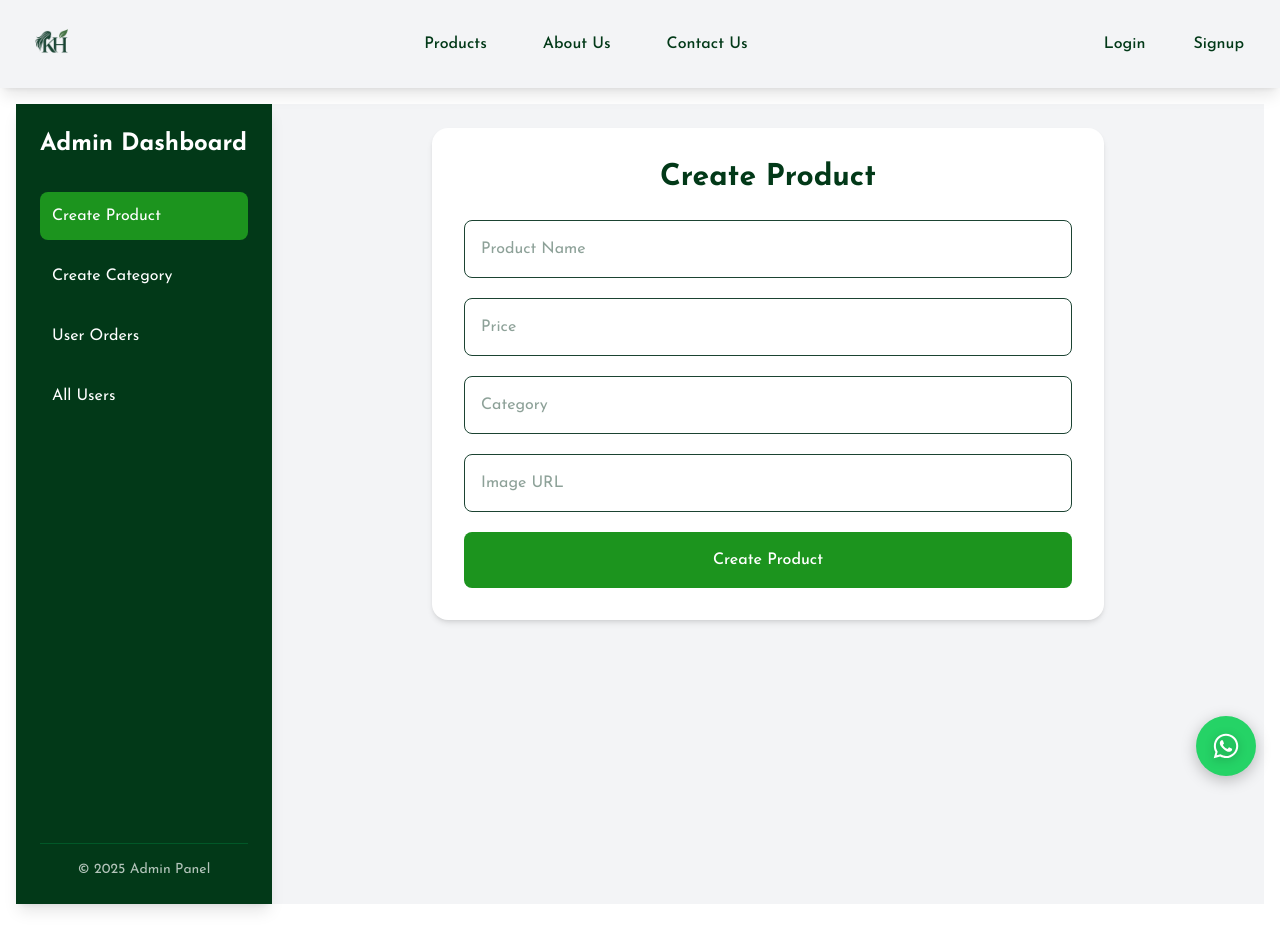
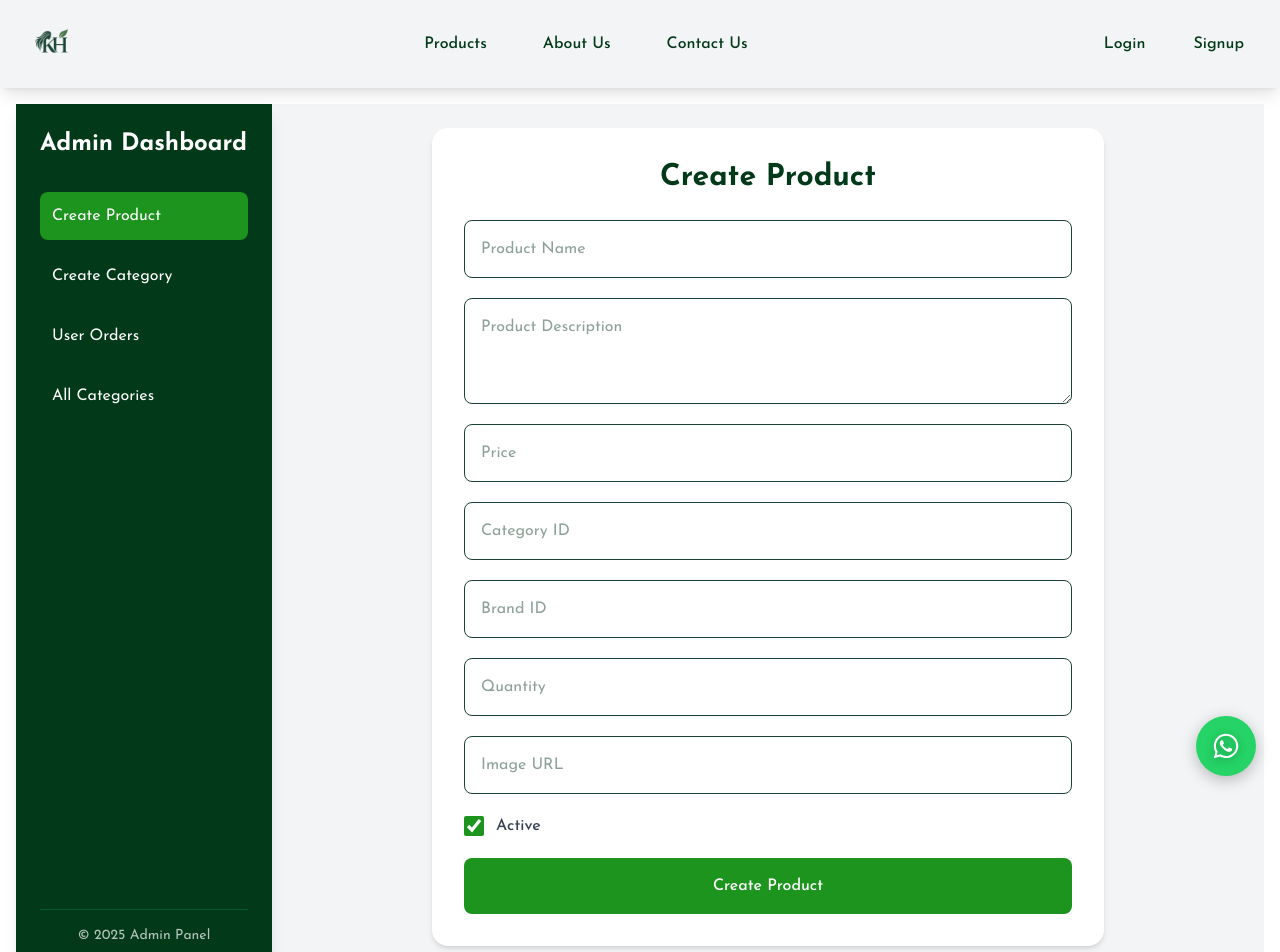
Before and after one commit to KathanCodesHere/HerbalProductsFrontend, a React (Vite) app: page /admin/create-product in a window 1280 px wide. Shown: the top 952 px of the page. Built offline with nearby package versions, Linux system fonts and the light colour scheme.

Commit message:
Made some changes in the Admin Side

```diff
--- a/index.html
+++ b/index.html
@@ -2,9 +2,9 @@
 <html lang="en">
   <head>
     <meta charset="UTF-8" />
-    <link rel="icon" type="image/svg+xml" href="/vite.svg" />
+    <link rel="icon" type="image/svg+xml" href="logos/logo.png" />
     <meta name="viewport" content="width=device-width, initial-scale=1.0" />
-    <title>Herbal Products</title>
+    <title>Kesh Herbal</title>
  </head>
   <body>
     <div id="root"></div>
--- a/src/App.jsx
+++ b/src/App.jsx
@@ -1,6 +1,5 @@
 import { BrowserRouter, Routes, Route } from "react-router-dom";
 import MainLayout from "./layouts/MainLayout";
-import Footer from "./components/Footer";
 import Home from "./components/pages/Home";
 import Login from "./components/pages/Login";
 import Signup from "./components/pages/Signup";
--- /dev/null
+++ b/src/components/admin/AllCategories.jsx
@@ -0,0 +1,85 @@
+import React,{useEffect,useState} from "react";
+import {useAdmin} from '../../hooks/useAdmin'
+
+const AllCategories = () => {
+
+  const [categories,setCategories]=useState([]);
+  const {getAllCategoryAd}=useAdmin();
+//   const categories = [
+//     {
+//       id: 3,
+//       name: "Shampoo",
+//       description: "Here are the best Shampoo herbal",
+//       created_at: "2025-10-30T19:51:27.870637",
+//     },
+//     {
+//       id: 2,
+//       name: "Herbal Teas",
+//       description: "Natural herbal tea blends",
+//       created_at: "2025-10-16T12:38:04.509889",
+//     },
+//   ];
+    useEffect(()=>{
+        const fetchData=async()=>{
+            console.log("fetch data method");
+            try{
+                const data=await getAllCategoryAd();
+                // console.log(data.data.categories);
+                setCategories(data.data.categories)
+
+            }
+            catch(err){
+                console.log(err);
+            }
+        }
+        fetchData();
+    },[]);
+
+  return (
+    <div className="w-full max-w-4xl mx-auto bg-white p-6 sm:p-8 rounded-2xl shadow-md overflow-x-auto">
+      <h2 className="text-2xl sm:text-3xl font-bold mb-6 text-[#023918] text-center">
+        All Categories
+      </h2>
+
+      <table className="w-full border border-gray-200 rounded-lg overflow-hidden">
+        <thead className="bg-[#023918] text-white">
+          <tr>
+            <th className="py-3 px-4 text-left text-sm sm:text-base">ID</th>
+            <th className="py-3 px-4 text-left text-sm sm:text-base">Name</th>
+            <th className="py-3 px-4 text-left text-sm sm:text-base">Description</th>
+            <th className="py-3 px-4 text-left text-sm sm:text-base">Created At</th>
+          </tr>
+        </thead>
+        <tbody>
+          {categories.map((cat, index) => (
+            <tr
+              key={cat.id}
+              className={`border-b border-gray-200 ${
+                index % 2 === 0 ? "bg-gray-50" : "bg-white"
+              } hover:bg-green-50 transition-all duration-200`}
+            >
+              <td className="py-3 px-4 text-gray-700 text-sm sm:text-base">
+                {cat.id}
+              </td>
+              <td className="py-3 px-4 text-gray-900 font-medium text-sm sm:text-base">
+                {cat.name}
+              </td>
+              <td className="py-3 px-4 text-gray-700 text-sm sm:text-base">
+                {cat.description}
+              </td>
+              <td className="py-3 px-4 text-gray-600 text-sm sm:text-base">
+                {new Date(cat.created_at).toLocaleDateString("en-IN", {
+                  year: "numeric",
+                  month: "short",
+                  day: "numeric",
+                })}
+              </td>
+            </tr>
+          ))}
+        </tbody>
+      </table>
+    </div>
+  );
+};
+
+export default AllCategories;
--- a/src/components/admin/CreateCategory.jsx
+++ b/src/components/admin/CreateCategory.jsx
@@ -1,16 +1,33 @@
 import React, { useState } from "react";
-
+import { useAdmin } from "../../hooks/useAdmin";
 const CreateCategory = () => {
-  const [category, setCategory] = useState({ name: "", description: "" });
+  const {loading , error, createCategoryAd}=useAdmin();
+  const [category, setCategory] = useState({
+    name: "",
+    description: "",
+    is_active: true,
+  });
 
   const handleChange = (e) => {
-    setCategory({ ...category, [e.target.name]: e.target.value });
+    const { name, value, type, checked } = e.target;
+    setCategory({
+      ...category,
+      [name]: type === "checkbox" ? checked : value,
+    });
   };
 
-  const handleSubmit = (e) => {
+  const handleSubmit = async(e) => {
     e.preventDefault();
-    console.log("Category Created:", category);
-    alert("✅ Category created successfully (dummy action)");
+    // console.log("Category Created:", category);
+    try{
+      const data=await createCategoryAd(category);
+      console.log(data);
+      alert("✅ Category created successfully");
+    }
+    catch(err){
+      console.log(err)
+    }
+
   };
 
   return (
@@ -18,10 +35,12 @@ const CreateCategory = () => {
       <h2 className="text-2xl sm:text-3xl font-bold mb-6 text-[#023918] text-center">
         Create Category
       </h2>
+
       <form
         className="flex flex-col gap-4 sm:gap-5"
         onSubmit={handleSubmit}
       >
+        {/* Category Name */}
         <input
           type="text"
           name="name"
@@ -30,20 +49,35 @@ const CreateCategory = () => {
           value={category.name}
           onChange={handleChange}
         />
+
+        {/* Category Description */}
         <textarea
           name="description"
           placeholder="Category Description"
+          rows="3"
           className="border p-3 sm:p-4 rounded-lg w-full resize-none focus:outline-none focus:ring-2 focus:ring-[#1C941E]"
-          rows="3"
           value={category.description}
           onChange={handleChange}
         ></textarea>
 
+        {/* Active Toggle */}
+        <label className="flex items-center gap-3 cursor-pointer select-none">
+          <input
+            type="checkbox"
+            name="is_active"
+            checked={category.is_active}
+            onChange={handleChange}
+            className="w-5 h-5 accent-[#1C941E] cursor-pointer"
+          />
+          <span className="text-gray-700 font-medium">Active</span>
+        </label>
+
+        {/* Submit Button */}
         <button
           type="submit"
           className="bg-[#1C941E] text-white py-3 sm:py-4 rounded-lg font-medium hover:bg-[#167718] transition-all duration-300"
         >
-          Create Category
+          {loading?'creating ...':'Create Category'}
         </button>
       </form>
     </div>
--- a/src/components/admin/CreateProduct.jsx
+++ b/src/components/admin/CreateProduct.jsx
@@ -1,20 +1,38 @@
 import React, { useState } from "react";
+import { useAdmin } from "../../hooks/useAdmin";
 
 const CreateProduct = () => {
+  const {loading, error, createProductAd}=useAdmin();
+
   const [product, setProduct] = useState({
     name: "",
+    description: "",
     price: "",
-    category: "",
-    image: "",
+    category_id: "",
+    brand_id: "",
+    quantity: "",
+    image_url: "",
+    is_active: true,
   });
 
   const handleChange = (e) => {
-    setProduct({ ...product, [e.target.name]: e.target.value });
+    const { name, value, type, checked } = e.target;
+    setProduct({
+      ...product,
+      [name]: type === "checkbox" ? checked : value,
+    });
   };
 
-  const handleSubmit = (e) => {
+  const handleSubmit = async(e) => {
     e.preventDefault();
-    console.log("Product Created:", product);
+    // console.log("Product Created:", product);
+    try{
+      const data=await createProductAd(product);
+      console.log(data);
+    }
+    catch(err){
+      console.log(err)
+    }
     alert("✅ Product created successfully (dummy action)");
   };
 
@@ -23,10 +41,12 @@ const CreateProduct = () => {
       <h2 className="text-2xl sm:text-3xl font-bold mb-6 text-[#023918] text-center">
         Create Product
       </h2>
+
       <form
         className="flex flex-col gap-4 sm:gap-5"
         onSubmit={handleSubmit}
       >
+        {/* Product Name */}
         <input
           type="text"
           name="name"
@@ -35,6 +55,18 @@ const CreateProduct = () => {
           value={product.name}
           onChange={handleChange}
         />
+
+        {/* Description */}
+        <textarea
+          name="description"
+          placeholder="Product Description"
+          rows="3"
+          className="border p-3 sm:p-4 rounded-lg w-full focus:outline-none focus:ring-2 focus:ring-[#1C941E]"
+          value={product.description}
+          onChange={handleChange}
+        ></textarea>
+
+        {/* Price */}
         <input
           type="number"
           name="price"
@@ -43,29 +75,67 @@ const CreateProduct = () => {
           value={product.price}
           onChange={handleChange}
         />
+
+        {/* Category ID */}
         <input
-          type="text"
-          name="category"
-          placeholder="Category"
+          type="number"
+          name="category_id"
+          placeholder="Category ID"
           className="border p-3 sm:p-4 rounded-lg w-full focus:outline-none focus:ring-2 focus:ring-[#1C941E]"
-          value={product.category}
-          onChange={handleChange}
-        />
-        <input
-          type="url"
-          name="image"
-          placeholder="Image URL"
-          className="border p-3 sm:p-4 rounded-lg w-full focus:outline-none focus:ring-2 focus:ring-[#1C941E]"
-          value={product.image}
+          value={product.category_id}
           onChange={handleChange}
         />
 
+        {/* Brand ID */}
+        <input
+          type="number"
+          name="brand_id"
+          placeholder="Brand ID"
+          className="border p-3 sm:p-4 rounded-lg w-full focus:outline-none focus:ring-2 focus:ring-[#1C941E]"
+          value={product.brand_id}
+          onChange={handleChange}
+        />
+
+        {/* Quantity */}
+        <input
+          type="number"
+          name="quantity"
+          placeholder="Quantity"
+          className="border p-3 sm:p-4 rounded-lg w-full focus:outline-none focus:ring-2 focus:ring-[#1C941E]"
+          value={product.quantity}
+          onChange={handleChange}
+        />
+
+        {/* Image URL */}
+        <input
+          type="url"
+          name="image_url"
+          placeholder="Image URL"
+          className="border p-3 sm:p-4 rounded-lg w-full focus:outline-none focus:ring-2 focus:ring-[#1C941E]"
+          value={product.image_url}
+          onChange={handleChange}
+        />
+
+        {/* Active Status */}
+        <label className="flex items-center gap-3">
+          <input
+            type="checkbox"
+            name="is_active"
+            checked={product.is_active}
+            onChange={handleChange}
+            className="w-5 h-5 accent-[#1C941E] cursor-pointer"
+          />
+          <span className="text-gray-700 font-medium">Active</span>
+        </label>
+
+        {/* Submit Button */}
         <button
           type="submit"
           className="bg-[#1C941E] text-white py-3 sm:py-4 rounded-lg font-medium hover:bg-[#167718] transition-all duration-300"
         >
-          Create Product
+          {loading?'creating...':"Create Product"}
         </button>
+        {error}
       </form>
     </div>
   );
--- a/src/components/admin/SideBarA.jsx
+++ b/src/components/admin/SideBarA.jsx
@@ -9,7 +9,7 @@ const SideBarA = ({ closeSidebar }) => {
     { name: "Create Product", path: "/admin/create-product" },
     { name: "Create Category", path: "/admin/create-category" },
     { name: "User Orders", path: "/admin/orders" },
-    { name: "All Users", path: "/admin/users" },
+    { name: "All Categories", path: "/admin/allcat" },
   ];
 
   return (
--- a/src/components/admin/Users.jsx
+++ /dev/null
@@ -1,45 +0,0 @@
-import React from "react";
-
-const dummyUsers = [
-  { id: 1, name: "John Doe", email: "john@example.com", role: "User", joined: "2025-09-10" },
-  { id: 2, name: "Jane Smith", email: "jane@example.com", role: "Admin", joined: "2025-08-15" },
-  { id: 3, name: "Mike Johnson", email: "mike@example.com", role: "User", joined: "2025-07-30" },
-];
-
-const Users = () => {
-  return (
-    <div className="bg-white p-8 rounded-2xl shadow">
-      <h2 className="text-2xl font-bold mb-6 text-[#023918]">All Users</h2>
-      <table className="w-full border-collapse">
-        <thead>
-          <tr className="bg-[#1C941E] text-white">
-            <th className="p-3 text-left">User ID</th>
-            <th className="p-3 text-left">Name</th>
-            <th className="p-3 text-left">Email</th>
-            <th className="p-3 text-left">Role</th>
-            <th className="p-3 text-left">Joined</th>
-          </tr>
-        </thead>
-        <tbody>
-          {dummyUsers.map((user) => (
-            <tr key={user.id} className="border-b hover:bg-gray-50">
-              <td className="p-3">{user.id}</td>
-              <td className="p-3">{user.name}</td>
-              <td className="p-3">{user.email}</td>
-              <td className="p-3 font-semibold">
-                {user.role === "Admin" ? (
-                  <span className="text-green-700">{user.role}</span>
-                ) : (
-                  <span className="text-gray-700">{user.role}</span>
-                )}
-              </td>
-              <td className="p-3">{user.joined}</td>
-            </tr>
-          ))}
-        </tbody>
-      </table>
-    </div>
-  );
-};
-
-export default Users;
--- a/src/components/pages/AdminDash.jsx
+++ b/src/components/pages/AdminDash.jsx
@@ -3,9 +3,9 @@ import { Routes, Route, Navigate } from "react-router-dom";
 import CreateProduct from "../admin/CreateProduct";
 import CreateCategory from "../admin/CreateCategory";
 import Orders from "../admin/Orders";
-import Users from "../admin/Users";
 import SideBarA from "../admin/SideBarA";
 import { FiMenu } from "react-icons/fi";
+import AllCategories from "../admin/AllCategories";
 
 const AdminDash = () => {
   const [isSidebarOpen, setIsSidebarOpen] = useState(false);
@@ -49,7 +49,7 @@ const AdminDash = () => {
             <Route path="create-product" element={<CreateProduct />} />
             <Route path="create-category" element={<CreateCategory />} />
             <Route path="orders" element={<Orders />} />
-            <Route path="users" element={<Users />} />
+            <Route path="allcat" element={<AllCategories />} />
           </Routes>
         </main>
       </div>
--- /dev/null
+++ b/src/hooks/useAdmin.js
@@ -0,0 +1,54 @@
+import { useState } from "react";
+import { createProductService, createCategoryService, getAllCategoryService } from "../services/adminService";
+
+export const useAdmin = () => {
+  const [loading, setLoading] = useState(false);
+  const [error, setError] = useState(null);
+
+  //create Products
+  const createProductAd = async (product) => {
+    try {
+      setLoading(true);
+      const data = await createProductService(product);
+      setError(null);
+      return data;
+    } catch (err) {
+      setError(err.response?.data?.message || "adding product failed");
+      throw err;
+    } finally {
+      setLoading(false);
+    }
+  };
+
+  //create categories
+  const createCategoryAd = async (product) => {
+    try {
+      setLoading(true);
+      const data = await createCategoryService(product);
+      setError(null);
+      return data;
+    } catch (err) {
+      setError(err.response?.data?.message || "creating category failed");
+      throw err;
+    } finally {
+      setLoading(false);
+    }
+  };
+
+  //create categories
+  const getAllCategoryAd = async () => {
+    try {
+      setLoading(true);
+      const data = await getAllCategoryService();
+      setError(null);
+      return data;
+    } catch (err) {
+      setError(err.response?.data?.message || "getting category failed");
+      throw err;
+    } finally {
+      setLoading(false);
+    }
+  };
+
+  return { loading, error, createProductAd, createCategoryAd, getAllCategoryAd };
+};
--- /dev/null
+++ b/src/services/adminService.js
@@ -0,0 +1,16 @@
+import axiosInstance from "../api/axiosInstance";
+
+export const createProductService = async (userData) => {
+  const response = await axiosInstance.post("/products", userData);
+  return response.data;
+};
+
+export const createCategoryService = async (userData) => {
+  const response = await axiosInstance.post("/categories", userData);
+  return response.data;
+};
+
+export const getAllCategoryService = async () => {
+  const response = await axiosInstance.get("/categories");
+  return response.data;
+};
```
